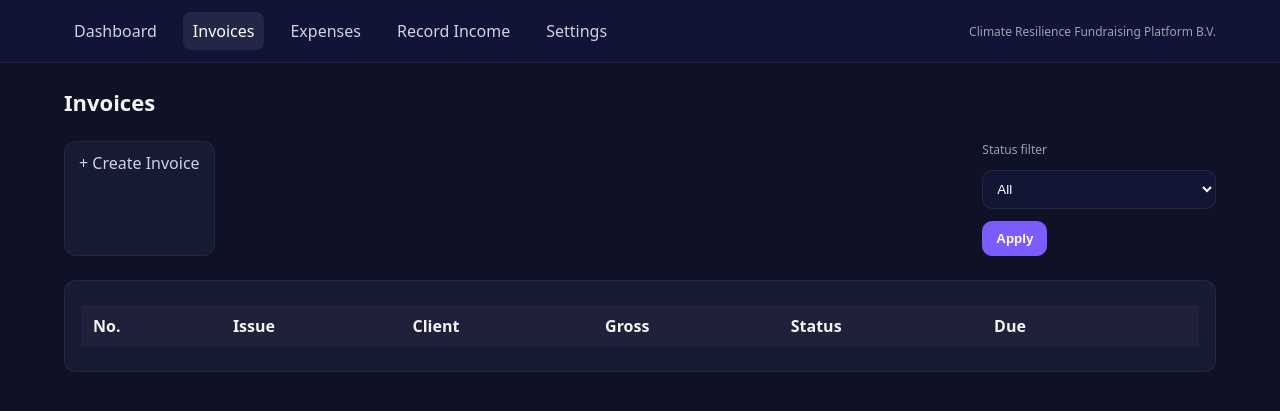
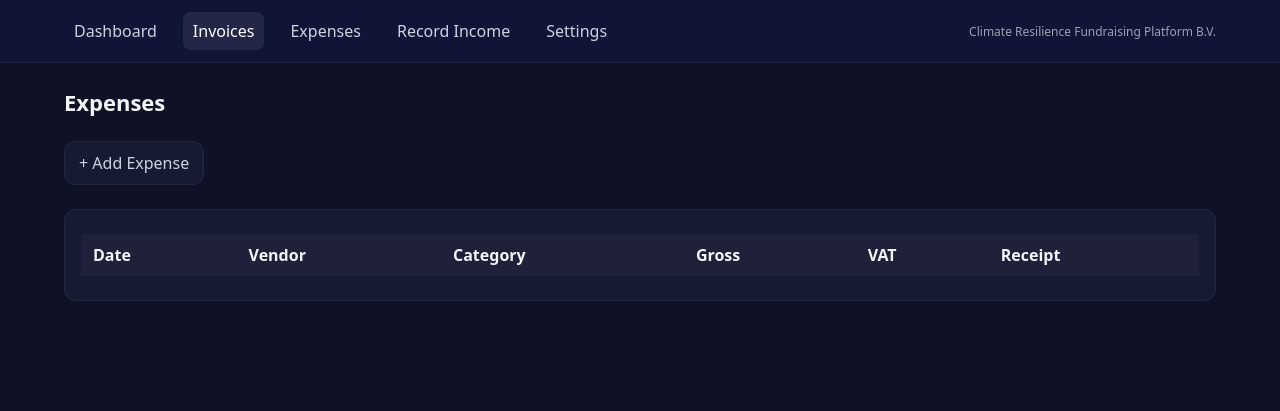
Before and after one commit to AIforimpact22/portalaiforimpact, a Flask app: page /invoices in a window 1280 px wide. Shown: the top 411 px of the page. Run offline with Flask 3, Linux system fonts and the light colour scheme; data comes from the database, SQL or seed files in the repository; data that the repository does not hold is empty.

Commit message:
Update invoices_list.html

```diff
--- a/templates/invoices_list.html
+++ b/templates/invoices_list.html
@@ -1,34 +1,21 @@
 {% extends "base.html" %}
-{% block title %}Invoices · BV Management{% endblock %}
+{% block title %}Expenses · BV Management{% endblock %}
 {% block content %}
-  <div class="h1">Invoices</div>
+  <div class="h1">Expenses</div>
   <div class="row section">
-    <a class="card" href="{{ url_for('invoice_new_page') }}" style="padding:10px 14px">+ Create Invoice</a>
-    <form method="get" class="row" style="margin-left:auto">
-      <label>Status filter</label>
-      <select name="status">
-        <option value="">All</option>
-        <option value="SENT" {% if status=='SENT' %}selected{% endif %}>Sent</option>
-        <option value="PARTIAL" {% if status=='PARTIAL' %}selected{% endif %}>Partial</option>
-        <option value="PAID" {% if status=='PAID' %}selected{% endif %}>Paid</option>
-      </select>
-      <button>Apply</button>
-    </form>
+    <a class="card" href="{{ url_for('expense_new_page') }}" style="padding:10px 14px">+ Add Expense</a>
   </div>
 
   <div class="card section">
     <table>
-      <thead><tr><th>No.</th><th>Issue</th><th>Client</th><th>Gross</th><th>Status</th><th>Due</th><th></th></tr></thead>
+      <thead><tr><th>Date</th><th>Vendor</th><th>Category</th><th>Gross</th><th>VAT</th><th>Receipt</th></tr></thead>
       <tbody>
-      {% for inv in invoices %}
+      {% for e in expenses %}
         <tr>
-          <td>{{ inv.invoice_no }}</td>
-          <td>{{ inv.issue_date }}</td>
-          <td>{{ inv.client_name }}</td>
-          <td>€ {{ '%.2f'|format(inv.gross_total) }}</td>
-          <td>{{ inv.status }}</td>
-          <td>{{ inv.due_date }}</td>
-          <td><a href="{{ url_for('invoice_detail', invoice_id=inv.id) }}">Open</a></td>
+          <td>{{ e.date }}</td><td>{{ e.vendor }}</td><td>{{ e.category }}</td>
+          <td>€ {{ '%.2f'|format(e.amount_gross) }}</td>
+          <td>€ {{ '%.2f'|format(e.vat_amount) }}</td>
+          <td>{% if e.receipt_path %}<a href="{{ url_for('uploaded_file', filename=e.receipt_path) }}">View</a>{% else %}<span class="mut">—</span>{% endif %}</td>
         </tr>
       {% endfor %}
       </tbody>
```
